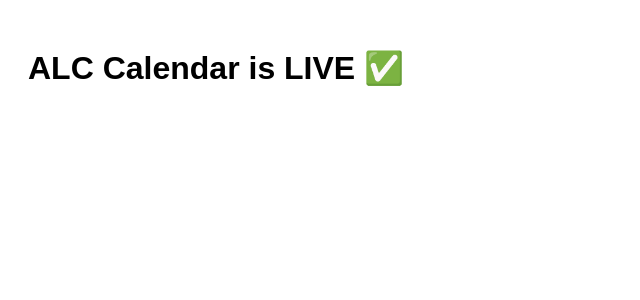
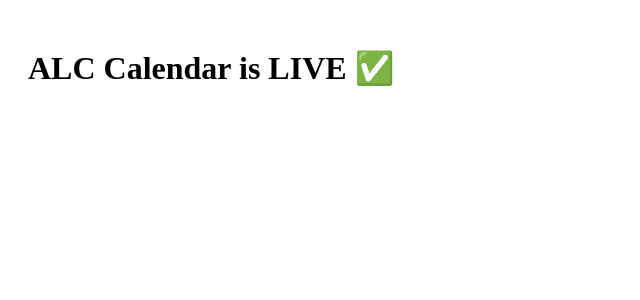
Before and after one commit to korkouanastasia4-lgtm/alc-calendar, a React (Vite) app: page / in a window 1280 px wide. Shown: the top 300 px of the page, without its empty margins (0-640 px from the left). Built offline with nearby package versions, Linux system fonts and the light colour scheme.

Commit message:
Update App.jsx

```diff
--- a/src/App.jsx
+++ b/src/App.jsx
@@ -1,9 +1,6 @@
 export default function App() {
   return (
-    <div style={{
-      padding: 20,
-      fontFamily: 'Arial'
-    }}>
+    <div style={{ padding: 20 }}>
       <h1>ALC Calendar is LIVE ✅</h1>
     </div>
   )
```
